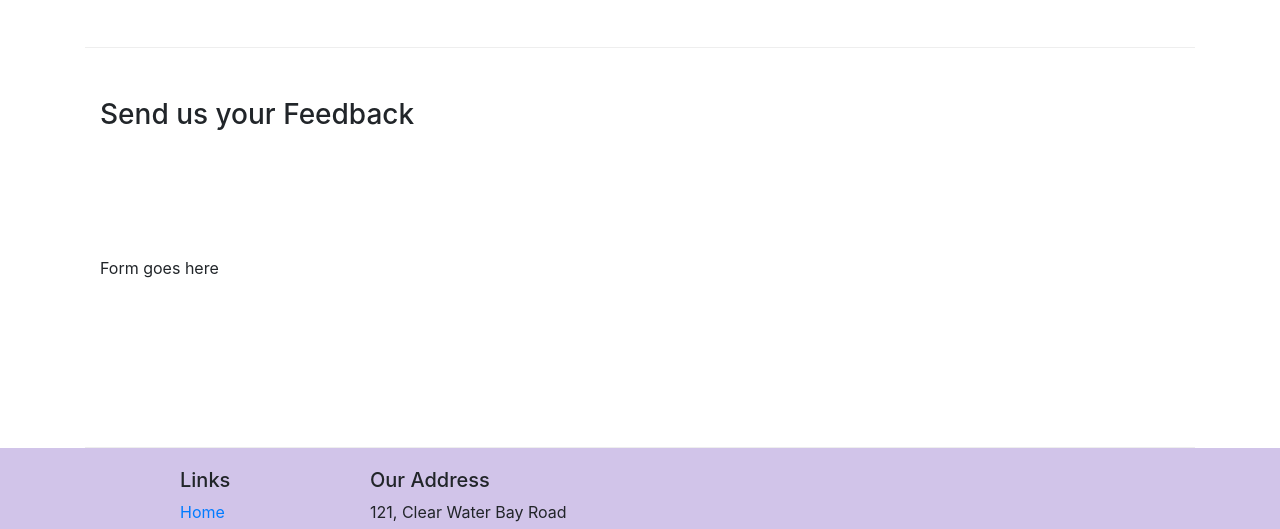
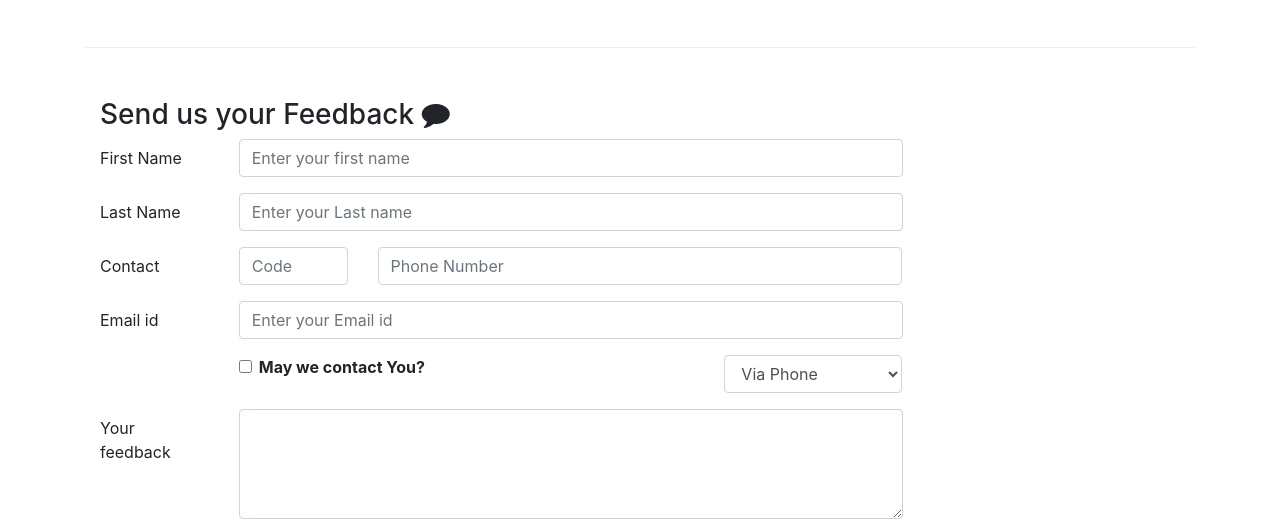
Before and after one commit to ishaanbajpai/Restaurant-Front-End, a website: page contactus.html in a window 1280 px wide. Shown: the part 767-1296 px from the top of the page. Drawn offline with nearby package versions, Linux system fonts and the light colour scheme.

Commit message:
added form

```diff
--- a/contactus.html
+++ b/contactus.html
@@ -89,10 +89,63 @@
 
         <div class="row row-content">
            <div class="col-12">
-              <h3>Send us your Feedback</h3>
+              <h3>Send us your Feedback <i class="fa fa-comment"></i></h3>
            </div>
             <div class="col-12 col-md-9">
-                Form goes here
+                <form>
+                    <div class="form-group row">
+                        <label for="firstname" class="col-md-2 col-form-label">First Name</label>
+                        <div class="col-md-10">
+                            <input type="text" class="form-control" id="firstname" name="firstname" placeholder="Enter your first name" required>
+                        </div>
+                    </div>
+                    <div class="form-group row">
+                        <label for="lastname" class="col-md-2 col-form-label">Last Name</label>
+                        <div class="col-md-10">
+                            <input type="text" class="form-control" id="Lastname" name="lastname" placeholder="Enter your Last name">
+                        </div>
+                    </div>
+                    <div class="form-group row">
+                        <label for="telenum" class=" col-12 col-md-2 col-form-label">Contact</label>
+                        <div class="col-5 col-md-2">
+                            <input type="tel" class="form-control" id="areacode" name="areacode" placeholder="Code">
+                        </div>
+                        <div class="col-7 col-md-8">
+                            <input type="tel" class="form-control" id="telnum" name="telenum" placeholder="Phone Number">
+                        </div>
+                    </div>
+                    <div class="form-group row">
+                        <label for="emailid" class="col-md-2 col-form-label">Email id</label>
+                        <div class="col-md-10">
+                            <input type="email" class="form-control" id="emailid" name="emailid" placeholder="Enter your Email id">
+                        </div>
+                    </div>
+                    <div class="form-group row">
+                        <div class="col-md-6 offset-md-2">
+                            <div class="form-check">
+                                <input type="checkbox" class="form-check-input" name="approve" id="approve" value="">
+                                <label class="form-check-label" for="approve"><b> May we contact You?</b></label>
+                            </div>
+                        </div>
+                    <div class="col-md-3 offset-md-1">
+                        <select class="form-control">
+                            <option>Via Phone</option>
+                            <option>Via Email</option>
+                        </select>
+                    </div>
+                    </div>
+                    <div class="form-group row">
+                        <label for="feedback" class="col-md-2 col-form-label">Your feedback</label>
+                        <div class="col-md-10">
+                            <textarea class="form-control" id="feedback" name="feedback" rows="4" required></textarea>
+                        </div>
+                    </div>
+                    <div class="form-group row">
+                        <div class="offset-md-2 col-md-10">
+                            <button class="btn btn-primary" type="submit" value="submit" id="submit">Submit</button>
+                        </div>
+                    </div>
+                </form>
             </div>
              <div class="col-12 col-md">
             </div>
```
